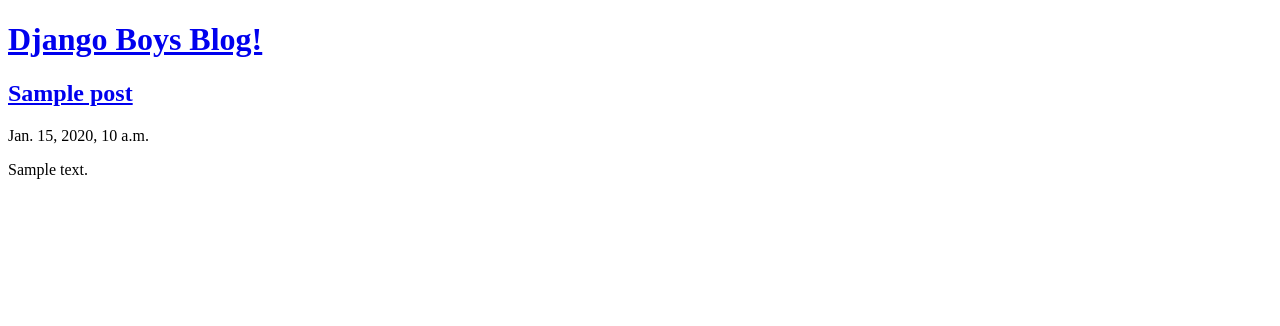
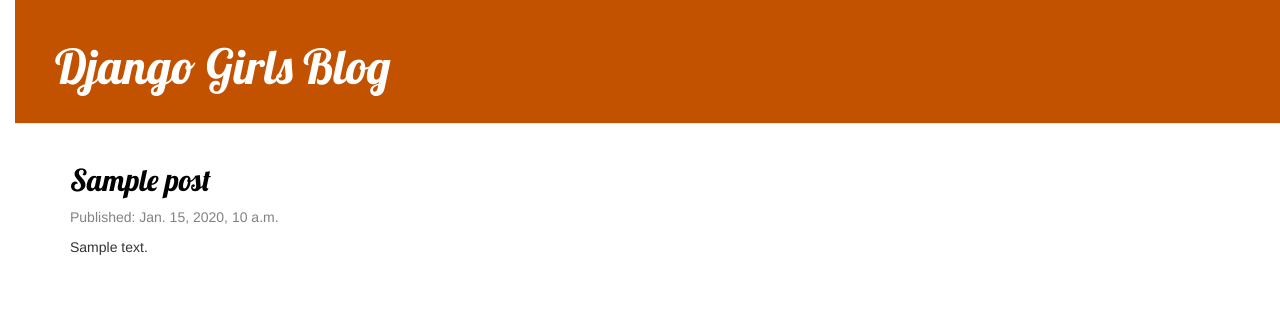
Before and after one commit to zonic81/my-blog-project, a Django app: template blog/templates/blog/post_list.html in a window 1280 px wide. Shown: the top 326 px of the page. Run offline with Django 3.2, Linux system fonts and the light colour scheme; the template is opened without the code that fills it: values that come from a table or form of the project are taken from there, others are empty; tables that the repository leaves empty hold one stand-in row (values such as "Sample post"); some libraries are stand-ins or nearby versions.

Commit message:
Apply CSS and post detail

```diff
--- /dev/null
+++ b/blog/static/css/blog.css
@@ -0,0 +1,55 @@
+h1 a, h2 a{
+	color: #C25100;
+	font-family: 'Lobster';
+}
+
+body {
+	padding-left: 15px;
+}
+
+.page-header {
+    background-color: #C25100;
+    margin-top: 0;
+    padding: 20px 20px 20px 40px;
+}
+
+.page-header h1, .page-header h1 a, .page-header h1 a:visited, .page-header h1 a:active {
+    color: #ffffff;
+    font-size: 36pt;
+    text-decoration: none;
+}
+
+.content {
+    margin-left: 40px;
+}
+
+h1, h2, h3, h4 {
+    font-family: 'Lobster', cursive;
+}
+
+.date {
+    color: #828282;
+}
+
+.save {
+    float: right;
+}
+
+.post-form textarea, .post-form input {
+    width: 100%;
+}
+
+.top-menu, .top-menu:hover, .top-menu:visited {
+    color: #ffffff;
+    float: right;
+    font-size: 26pt;
+    margin-right: 20px;
+}
+
+.post {
+    margin-bottom: 70px;
+}
+
+.post h2 a, .post h2 a:visited {
+    color: #000000;
+}
--- /dev/null
+++ b/blog/templates/blog/base.html
@@ -0,0 +1,25 @@
+<!DOCTYPE html>
+{% load static %}
+<html lang="en">
+	<head>
+		<meta charset="UTF-8">
+		<title>Post</title>
+        <link rel="stylesheet" href="//maxcdn.bootstrapcdn.com/bootstrap/3.2.0/css/bootstrap.min.css">
+        <link rel="stylesheet" href="//maxcdn.bootstrapcdn.com/bootstrap/3.2.0/css/bootstrap-theme.min.css">
+        <link rel="stylesheet" href="{% static 'css/blog.css'%}">
+        <link href="//fonts.googleapis.com/css?family=Lobster&subset=latin,latin-ext" rel="stylesheet" type="text/css">
+	</head>
+	<body>
+    	<div class="page-header">
+            <h1><a href="/">Django Girls Blog</a></h1>
+        </div>
+        <div class="content container">
+            <div class="row">
+                <div class="col-md-8">
+                {% block content %}
+                {% endblock %}
+                </div>
+            </div>
+        </div>
+	</body>
+</html>
--- a/blog/templates/blog/post_list.html
+++ b/blog/templates/blog/post_list.html
@@ -1,23 +1,12 @@
-<!DOCTYPE html>
-<html lang="en">
-	<head>
-		<meta charset="UTF-8">
-		<title>Post</title>
-	</head>
-	<body>
-
-		<div>
-            <h1><a href="/">Django Boys Blog!</a></h1>
+{% extends 'blog/base.html'%}
+{% block content %}
+    {% for post in posts %}
+        <div class="post">
+            <h2><a href="{% url 'post_detail' pk=post.pk %}">{{ post.title }}</a></h2>
+            <div class="date">
+                <p>Published: {{ post.published_date }}</p>
+            </div>
+            <p>{{ post.text|linebreaksbr }}</p>
         </div>
-
-        {% for post in posts %}
-            <div>
-                <h2><a href="#">{{ post.title }} </a></h2>
-                <p>{{ post.published_date }} </p>
-                <p>{{ post.text | linebreaksbr }} </p>
-            </div>
-
-        {% endfor %}
-
-	</body>
-</html>
+    {% endfor %}
+{% endblock %}
--- a/blog/urls.py
+++ b/blog/urls.py
@@ -4,4 +4,5 @@
 
 urlpatterns = [
 	path('',views.post_list,name='post_list'),
+	path('post/<int:pk>/', views.post_detail, name='post_detail'),
 ]
--- a/blog/views.py
+++ b/blog/views.py
@@ -1,4 +1,4 @@
-from django.shortcuts import render
+from django.shortcuts import render, get_object_or_404
 from django.utils import timezone
 from .models import Post
 
@@ -6,3 +6,7 @@
 def post_list(request):
 	posts = Post.objects.filter(published_date__lte=timezone.now()).order_by('published_date')
 	return render(request,'blog/post_list.html',{'posts':posts})
+
+def post_detail(request, pk):
+	post = get_object_or_404(Post, pk=pk)
+	return render(request, 'blog/post_detail.html', {'post': post})
```
Also changed, not shown: blog/templates/blog/post_detail.html (added, +14 -0 lines).
